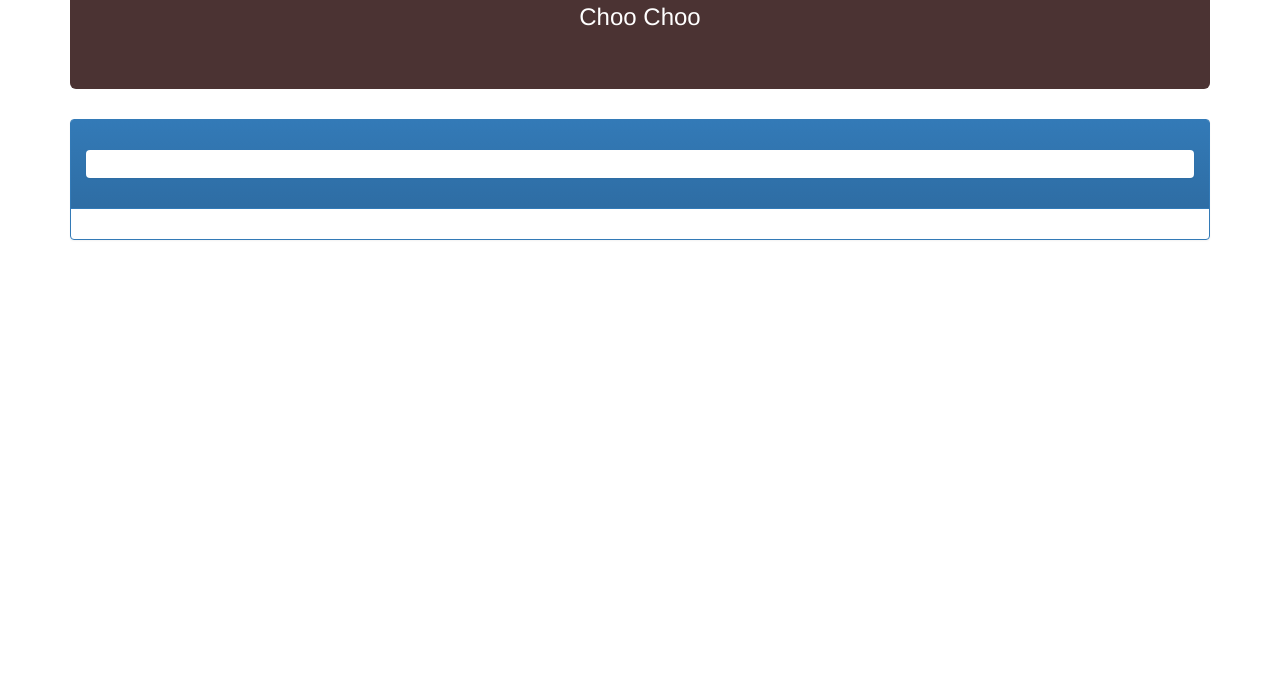
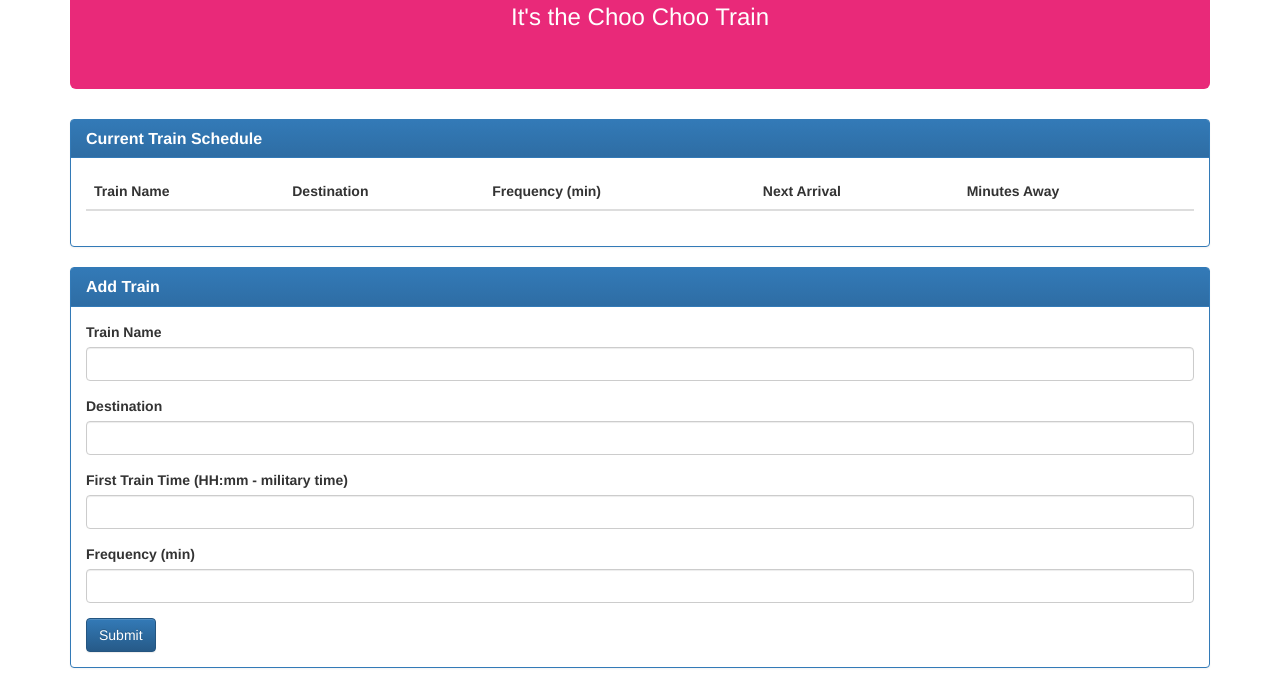
Before and after one commit to Mmgray/TrainScheduler, a plain HTML site: page index.html in a window 1280 px wide. Shown: the part 153-841 px from the top of the page. Before the commit the page ends 800 px from the top, so only its background shows below. Drawn offline with nearby package versions, Linux system fonts and the light colour scheme; no server answers.

Commit message:
train scheduler

```diff
--- a/index.html
+++ b/index.html
@@ -16,26 +16,79 @@
 <body>
 
     <div class ="container">
-        <div class="jumbotron" style="background-color: #4b3333; color: white">
-           <h1 class ="text-center">Anytime is Train Time</h1>
-           <h3 class="text-center">Choo Choo</h3>
+        <div class="jumbotron" style="background-color: #e92979; color: white">
+           <h1 class ="text-center">Come on Ride the Train</h1>
+           <h3 class="text-center">It's the Choo Choo Train</h3>
         </div>
 
         <div class ="row">
             <div class="col-lg-12">
+
                 <div class="panel panel-primary">
                     <div class="panel-heading">
-                        <h3 class="panel title"><strong>Current Train Schedule</strong></h3>
+                        <h3 class="panel-title"><strong>Current Train Schedule</strong></h3>
+                    </div>
+                    <div class="panel-body">
+                        <table class="table table-hover" id="trainTable">
+                            <thead>
+                                <tr>
+                                   <th>Train Name</th>
+                                   <th>Destination</th>
+                                   <th>Frequency (min)</th>
+                                   <th>Next Arrival</th>
+                                   <th>Minutes Away</th>
+                                </tr>
+                            </thead>
+                            <tbody>
+
+                            </tbody>
+                        </table>
+                    </div>
+                </div>
+
+                <!--Add Train-->
+                <div class ="panel panel-primary">
+                    <div class="panel-heading">
+                        <h3 class="panel-title"><strong>Add Train</strong></h3>
                     </div>
                     <div class="panel-body">
 
+                        <!--Entry form-->
+                        <form>
+                            <div class="form-group">
+                               <label for="">Train Name</label>
+                               <input type="text" class="form-control" id="trainNameInput">
+                           </div>
+
+                           <div class="form-group">
+                                <label for="">Destination</label>
+                                <input type="text" class="form-control" id="destinationInput">
+                            </div>
+
+                           <div class="form-group">
+                               <label for="">First Train Time (HH:mm - military time)</label>
+                               <input type="text" class="form-control" id="firstTrainInput">
+                           </div>
+
+                           <div class="form-group">
+                               <label for="">Frequency (min)</label>
+                               <input type="text" class="form-control" id="frequencyInput">
+                           </div>
+
+                           <button type="submit" class="btn btn-primary" id="addTrainBtn">Submit</button>
+
+                        </form>
                     </div>
                 </div>
             </div>
         </div>
+    </div>
     <!-- Latest compiled and minified JavaScript -->
+    <script src="https://cdnjs.cloudflare.com/ajax/libs/jquery/3.2.1/jquery.min.js"></script>
+
     <script src="https://maxcdn.bootstrapcdn.com/bootstrap/3.3.7/js/bootstrap.min.js" integrity="sha384-Tc5IQib027qvyjSMfHjOMaLkfuWVxZxUPnCJA7l2mCWNIpG9mGCD8wGNIcPD7Txa" crossorigin="anonymous"></script>
-    <script src="https://cdnjs.cloudflare.com/ajax/libs/jquery/3.2.1/jquery.min.js"></script>
+
+
 
     <!-- Firebase reference-->
     <script src="https://www.gstatic.com/firebasejs/4.11.0/firebase.js"></script>
@@ -43,5 +96,8 @@
     <!-- Moment.js Reference -->
     <script src="https://cdn.jsdelivr.net/momentjs/2.12.0/moment.min.js"></script>
 
+    <!--Javascript link-->
+    <script src="trainLogic.js"></script>
+
 </body>
 </html>
--- a/trainLogic.js
+++ b/trainLogic.js
@@ -11,13 +11,14 @@ var config = {
   var trainData = firebase.database();
   //Button to add trains
   $("#addTrainBtn").on("click", function() {
-      //Grabs user inputs
+
+    //User inputs
       var trainName = $("#trainNameInput").val().trim();
       var destination = $("#destinationInput").val().trim();
       var firstTrainUnix = moment($("#firstTrainInput").val().trim(), "HH:mm").subtract(10, "years").format("X");
       var frequency = $("#frequencyInput").val().trim();
 
-      //Creates local "temporary" object for holding train data
+      //hold train data
       var newTrain = {
           name: trainName,
           destination: destination,
@@ -46,3 +47,31 @@ var config = {
       //Determine when the next train arrives
       return false;
   });
+
+  //Firebase event
+  trainData.ref().on("child_added", function(childSnapshot, prevChildkey){
+      console.log(childSnapshot.val());
+
+      //Store everything into a variable
+      var tName = childSnapshot.val().name;
+      var tDestination = childSnapshot.val().destination;
+      var tFrequency = childSnapshot.val().frequency;
+      var tFirstTrain = childSnapshot.val().firstTrain;
+
+      //Difference between the times
+      var diffTime = moment().diff(moment.unix(tFirstTrain), "minutes");
+
+      //Time apart
+      var tRemainder = moment().diff(moment.unix(tFirstTrain), "minutes") % tFrequency;
+
+      //Minute Until train
+      var tMinutesTillTrain = tFrequency - tRemainder;
+      console.log("MINUTES TILL TRAIN: " + tMinutesTillTrain);
+
+      //Next train
+      var nextTrain = moment().add(tMinutesTillTrain, "minutes").format("hh:mm A");
+      console.log("ARRIVAL TIME: " + moment(nextTrain).format("hh:mm"));
+
+      //Add each train's data into the table
+      $("#trainTable > tbody").append("<tr><td>" + tName + "</td><td>" + tDestination + "</td><td>" + tFrequency + "</td><td>" + nextTrain + "</td><td>" + tMinutesTillTrain + "</td></tr>");
+  });
```
